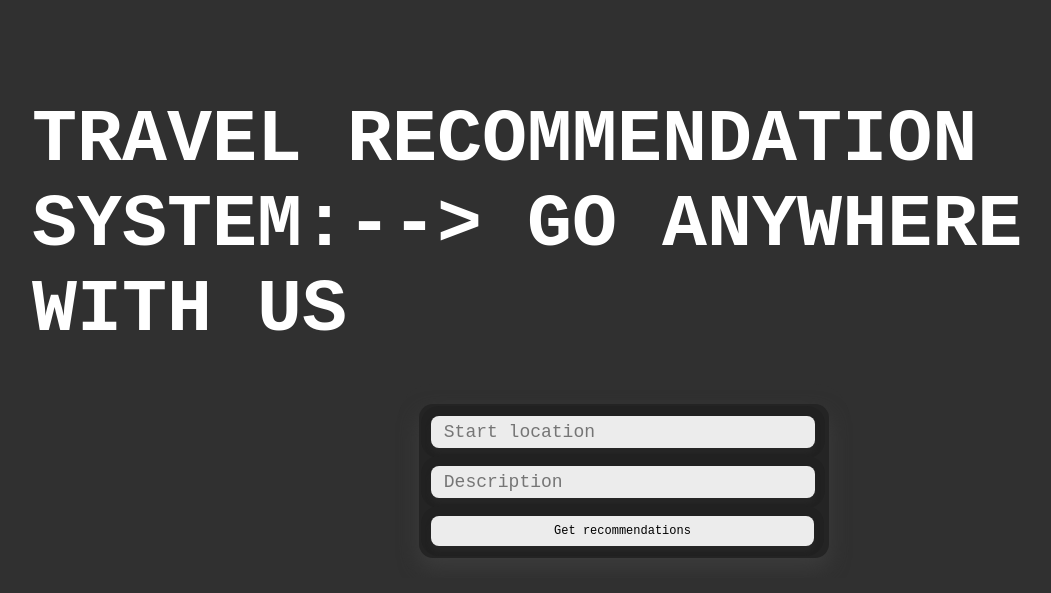
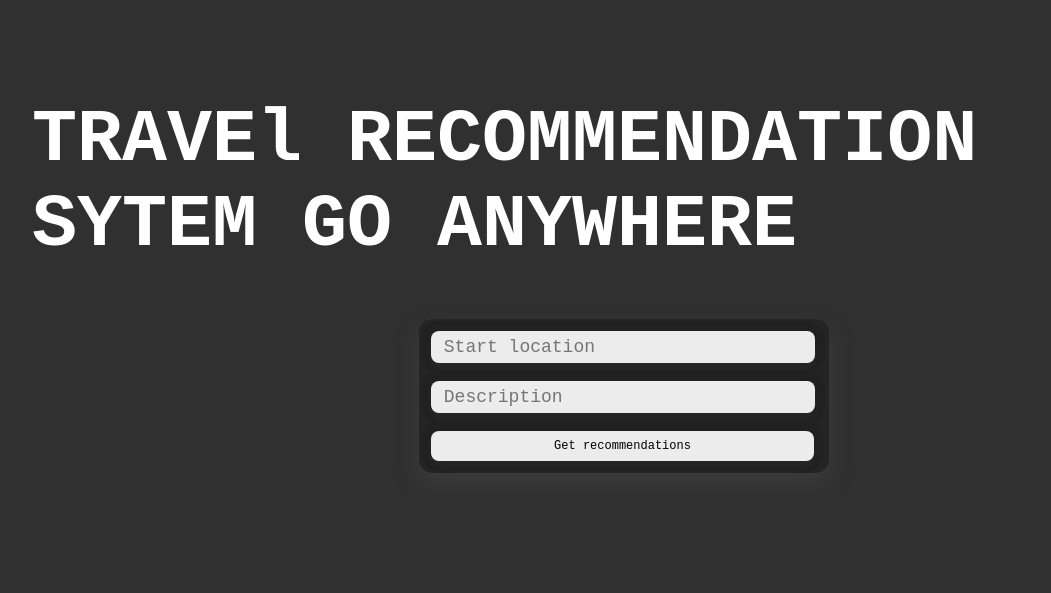
Before and after one commit to kartikey81/TravelRecommendationSystem, a Flask app: page / in a window 1280 px wide. Shown: the top 593 px of the page, without its empty margins (16-1067 px from the left). Run offline with Flask 2, Linux system fonts and the light colour scheme.

Commit message:
Update index.html

```diff
--- a/templates/index.html
+++ b/templates/index.html
@@ -2,12 +2,12 @@
 <html>
   <head>
     <link rel="stylesheet" type="text/css" href="{{ url_for('static', filename='style.css')}}" >
-    <title>TRAVEL RECOMMENDATION SYSTEM</title>
+    <title>TRAVEl RECOMMENDATION SYSTEM</title>
     <meta name="viewport" content="initial-scale=1.0, user-scalable=no">
     <meta charset="utf-8">
   </head>
   <body>
-    <h1 id="title">TRAVEL RECOMMENDATION SYSTEM:--> GO ANYWHERE WITH US</h1>
+    <h1 id="title">TRAVEl RECOMMENDATION SYTEM GO ANYWHERE</h1>
 
     <!-- Form to search for start location -->
     <form method="POST" class="search-form">
@@ -54,5 +54,8 @@
       </div>
     {% endif %}
 
+    <!--
+
+  -->
   </body>
 </html>
```
